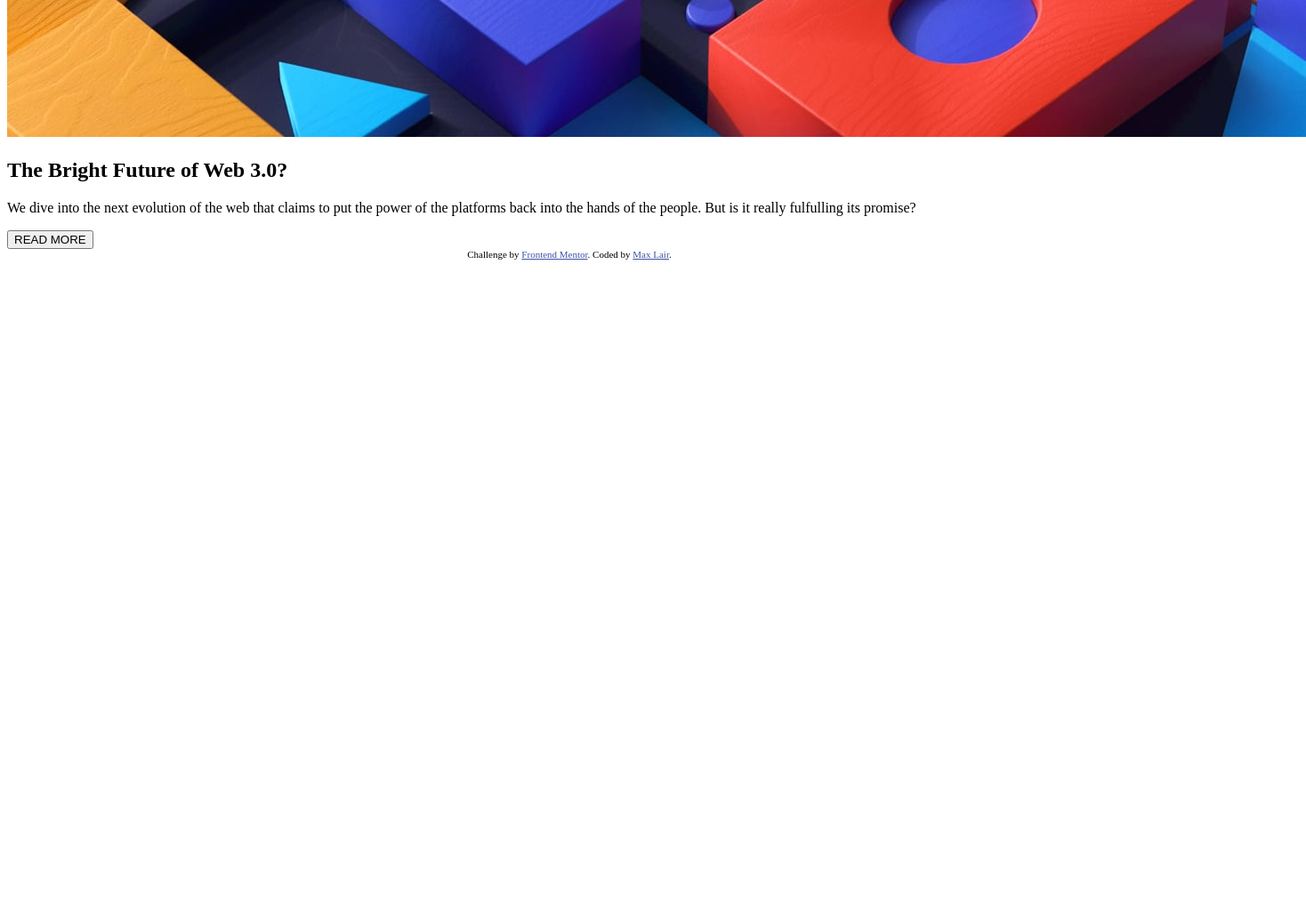
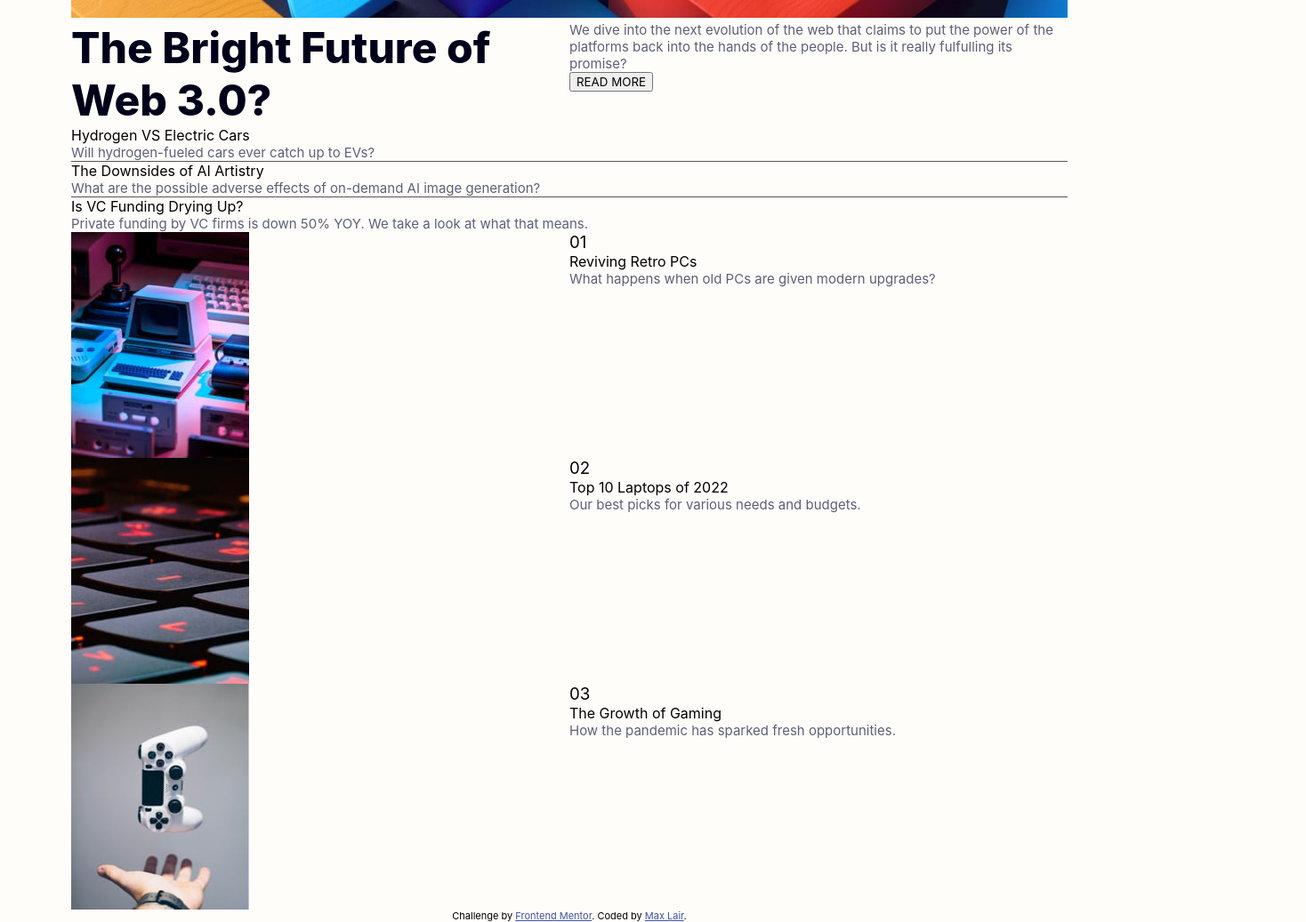
Before and after one commit to maxlair1/fm-news-homepage, a plain HTML site: page index.html in a window 1280 px wide. Shown: the part 548-1585 px from the top of the page at 89% size, 1468 px wide, since content can reach past the window. Before the commit the page ends 848 px from the top, so only its background shows below. Drawn offline with Linux system fonts and the light colour scheme.

Commit message:
Basic Structure

```diff
--- a/index.html
+++ b/index.html
@@ -4,16 +4,17 @@
   <meta charset="UTF-8">
   <meta name="viewport" content="width=device-width, initial-scale=1.0"> <!-- displays site properly based on user's device -->
   <link rel="icon" type="image/png" sizes="32x32" href="./assets/images/favicon-32x32.png">
-
+  <link rel="stylesheet" href="styles.css">
   <title>Frontend Mentor | News homepage</title>
   <style>
     .attribution { font-size: 11px; text-align: center; }
     .attribution a { color: hsl(228, 45%, 44%); }
   </style>
 </head>
+
 <body>
-
-  <header>
+  <div class="wrapper">
+    <header class="padding-block-200">
       <div class="nav-icon">
         <img src="assets/images/logo.svg" alt="nav-logo">
       </div>
@@ -32,58 +33,74 @@
 
     <main>
       <section>
+        <div class="wrapper">
           <div class="container">
             <div class="hero-banner">
               <img src="assets/images/image-web-3-desktop.jpg" alt="hero-banner-img">
             </div>
             <div class="even-columns">
               <div class="hero-title">
-            <h1>The Bright Future of Web 3.0?</h1>
+                <h1 class="vdark-grey-blue">The Bright Future of Web 3.0?</h1>
               </div>
               <div class="hero-body">
                 <p>We dive into the next evolution of the web that claims to put the power of the platforms back into the hands of the people. But is it really fulfulling its promise?</p>
-            <button class="solid">READ MORE </button>
+                <button class="solid">READ MORE</button>
+              </div>
+            </div>
+          </div>
+          <div class="container">
+            <div>
+              <h2 class="yellow"></h1>
+              <div class="post">
+                <h4 class="light post-title">Hydrogen VS Electric Cars</h4>
+                <p>Will hydrogen-fueled cars ever catch up to EVs?</p>
+              </div>
+              <hr>
+              <div class="post">
+                <h4 class="light post-title">The Downsides of AI Artistry</h4>
+                <p>What are the possible adverse effects of on-demand AI image generation?</p>
+              </div>
+              <hr>
+              <div class="post">
+                <h4 class="light post-title">Is VC Funding Drying Up?</h4>
+                <p> Private funding by VC firms is down 50% YOY. We take a look at what that means.</p>
+              </div>
             </div>
           </div>
         </div>
       </section>
     </main>
-  <!-- Home
-  New
-  Popular
-  Trending
-  Categories
 
-  The Bright Future of Web 3.0?
+    <section>
+      <div class="container">
+        <div class="even-columns">
+          <img src="assets/images/image-retro-pcs.jpg" alt="retro-pc">
+          <div>
+            <h3>01</h3>
+            <h4>Reviving Retro PCs</h4>
+            <p>What happens when old PCs are given modern upgrades?</p>
+          </div>
+        </div>
+        <div class="even-columns">
+          <img src="assets/images/image-top-laptops.jpg" alt="laptops">
+          <div>
+            <h3>02</h3>
+            <h4>Top 10 Laptops of 2022</h4>
+            <p>Our best picks for various needs and budgets.</p>
+          </div>
+        </div>
+        <div class="even-columns">
+          <img src="assets/images/image-gaming-growth.jpg" alt="gaming-growth">
+          <div>
+            <h3>03</h3>
+            <h4>The Growth of Gaming</h4>
+            <p>How the pandemic has sparked fresh opportunities.</p>
+          </div>
+        </div>
+      </div>
+    </section>
+  </div>
 
-  We dive into the next evolution of the web that claims to put the power of the platforms back into the hands of the people.
-  But is it really fulfilling its promise?
-
-  Read more
-
-  New
-
-  Hydrogen VS Electric Cars
-  Will hydrogen-fueled cars ever catch up to EVs?
-
-  The Downsides of AI Artistry
-  What are the possible adverse effects of on-demand AI image generation?
-
-  Is VC Funding Drying Up?
-  Private funding by VC firms is down 50% YOY. We take a look at what that means.
-
-  01
-  Reviving Retro PCs
-  What happens when old PCs are given modern upgrades?
-
-  02
-  Top 10 Laptops of 2022
-  Our best picks for various needs and budgets.
-
-  03
-  The Growth of Gaming
-  How the pandemic has sparked fresh opportunities.
-   -->
   <div class="attribution">
     Challenge by <a href="https://www.frontendmentor.io?ref=challenge" target="_blank">Frontend Mentor</a>.
     Coded by <a href="#">Max Lair</a>.
--- a/styles.css
+++ b/styles.css
@@ -35,28 +35,107 @@
     --bold: 700;
     --extrabold: 800;
     --inter: 'Inter', sans-serif;
+
+    --size-100: 0.25rem;
+    --size-200: 0.50rem;
+    --size-300: 0.75rem;
+    --size-400: 1.00rem;
+    --size-500: 1.50rem;
+    --size-600: 2.00rem;
+    --size-700: 3.00rem;
+    --size-800: 4.00rem;
+    --size-900: 5.00rem;
+}
+
+/* Reset */
+html {
+    box-sizing: border-box;
+    font-size: 16px;
+}
+
+*, *:before, *:after {
+    box-sizing: inherit;
+}
+
+body, h1, h2, h3, h4, h5, h6, p, ol, ul {
+margin: 0;
+padding: 0;
+font-weight: normal;
+}
+
+hr {border:0;border-top:1px solid #555;margin:0;height:1px;}
+
+ol, ul {
+list-style: none;
+}
+
+img {
+max-width: 100%;
+height: auto;
 }
 
 /* variables */
 
+.soft-orange {color:var(--p-soft-orange);}
+.soft-red {color:var(--p-soft-red);}
+.off-white {color:var(--n-off-white);}
+.grey-blue {color:var(--n-grey-blue);}
+.dark-grey-blue {color:var(--n-dark-grey-blue);}
+.vdark-grey-blue {color:var(--n-vdark-grey-blue);}
+
+.padding-block-100{padding-block: var(--size-400)}
+.padding-block-200{padding-block: var(--size-600)}
+
+.dark {background-color: var(--n-vdark-grey-blue);}
+
 h1 {
-    font-family: var(--inter);
+    font-weight: var(--extrabold);
+    font-size: var(--size-700);
 }
 
-.header {
+h2 .light {
 
 }
 
-@media (pref)
+p {
+    font-size: var(--body-copy);
+    color: var(--n-dark-grey-blue);
+}
 
 /* Master */
+* {
+    font-family: var(--inter)
+}
 
 html, body {
     margin: 0;
+    background-color: var(--n-off-white);
 }
 
-/* mediaq */
+.wrapper {
+    margin-inline: auto;
+    max-width: 70em;
+}
 
-@media (min-width:23em) {
+header {
+    display: flex;
+    justify-content: space-between;
+    align-items: center;
+}
+
+.main > .wrapper {
+    display: grid;
+    grid-template-columns: 1fr 3fr;
+}
+
+.even-columns {
+    display: grid;
+    grid-auto-flow: column;
+    grid-auto-columns: minmax(0, 1fr);
+}
+
+/* media q */
+
+@media (min-width: var(--mobile-width)) {
 
 }
```
Lines whose indentation alone changed are shown as unchanged.
